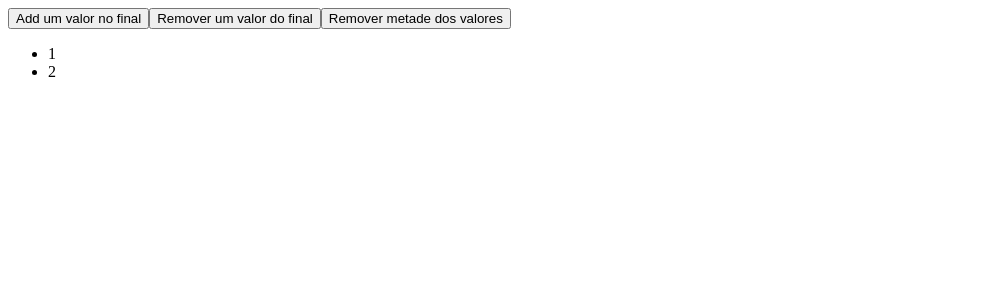
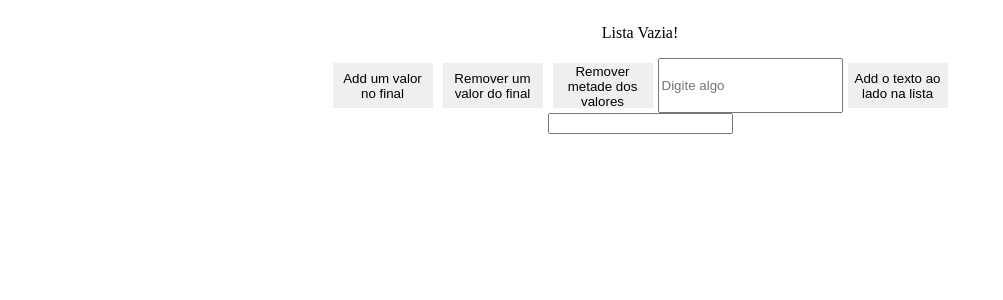
Before and after one commit to jospnunes/ToDoList-VueJS, a Vue app: page / in a window 1280 px wide. Shown: the top 300 px of the page, without its empty margins (0-1003 px from the left). Built offline with nearby package versions, Linux system fonts and the light colour scheme.

Commit message:
Update App.vue

```diff
--- a/src/App.vue
+++ b/src/App.vue
@@ -3,7 +3,7 @@ export default {
   data(){
     return{
       show: true,
-      list:[1,2]
+      list:[]
     }
   }
 }
@@ -11,15 +11,48 @@ export default {
 
 <template>
 
- <button @click="list.push(list.length +1)" >Add um valor no final</button>
- <button @click="list.pop()">Remover um valor do final</button>
- <button @click="list.splice(list.length/2)">Remover metade dos valores</button>
+<div id="flex">
+  <p v-if="list.length">A lista atualmente possui {{ list.length }} itens.</p>
+  <p v-else> Lista Vazia!</p>
+</div>
 
- <ul v-if="show && list.length">
-  <li v-for="item in list"> {{ item }}</li>
- </ul>
+<div id="flex">
+  <button @click="list.push(list.length +1)" >Add um valor no final</button>
+  <button @click="list.pop()">Remover um valor do final</button>
+  <button @click="list.splice(list.length/2)">Remover metade dos valores</button>
+  <input v-model="textInput" placeholder="Digite algo">
+  <button @click="list.push(textInput)">Add o texto ao lado na lista</button>
+</div>
+<div id="flex">
+
+  <input type="number" :value="V" @change="setV">
+  <button v-if="v > 0" id="btnRmv">Remover o item {{ v }}</button>
+</div>
+
+<div id="flex">
+  <ul v-if="show && list.length">
+    <li  v-for="item in list"> {{ item }}</li>
+  </ul>
+</div>
+
+
 </template>
 
 <style>
+#flex{
+  display: flex;
+  justify-content: center;
+  align-content: center;
 
+}
+
+button{
+  width: 100px;
+  height: 45px;
+  border: 2px;
+  margin: 5px;
+}
+button:hover{
+  background-color: rgb(61, 19, 19);
+}
 </style>
```
